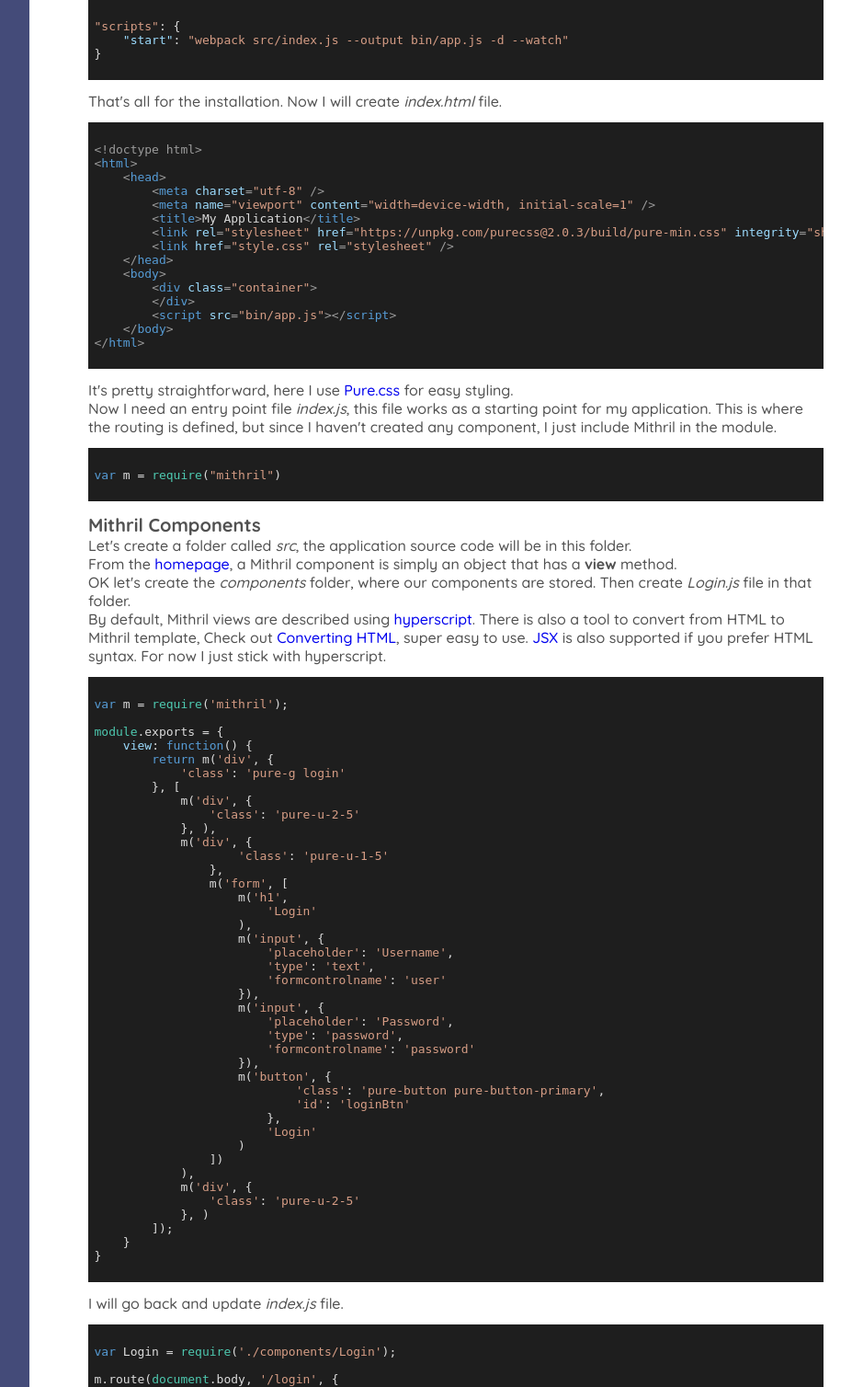
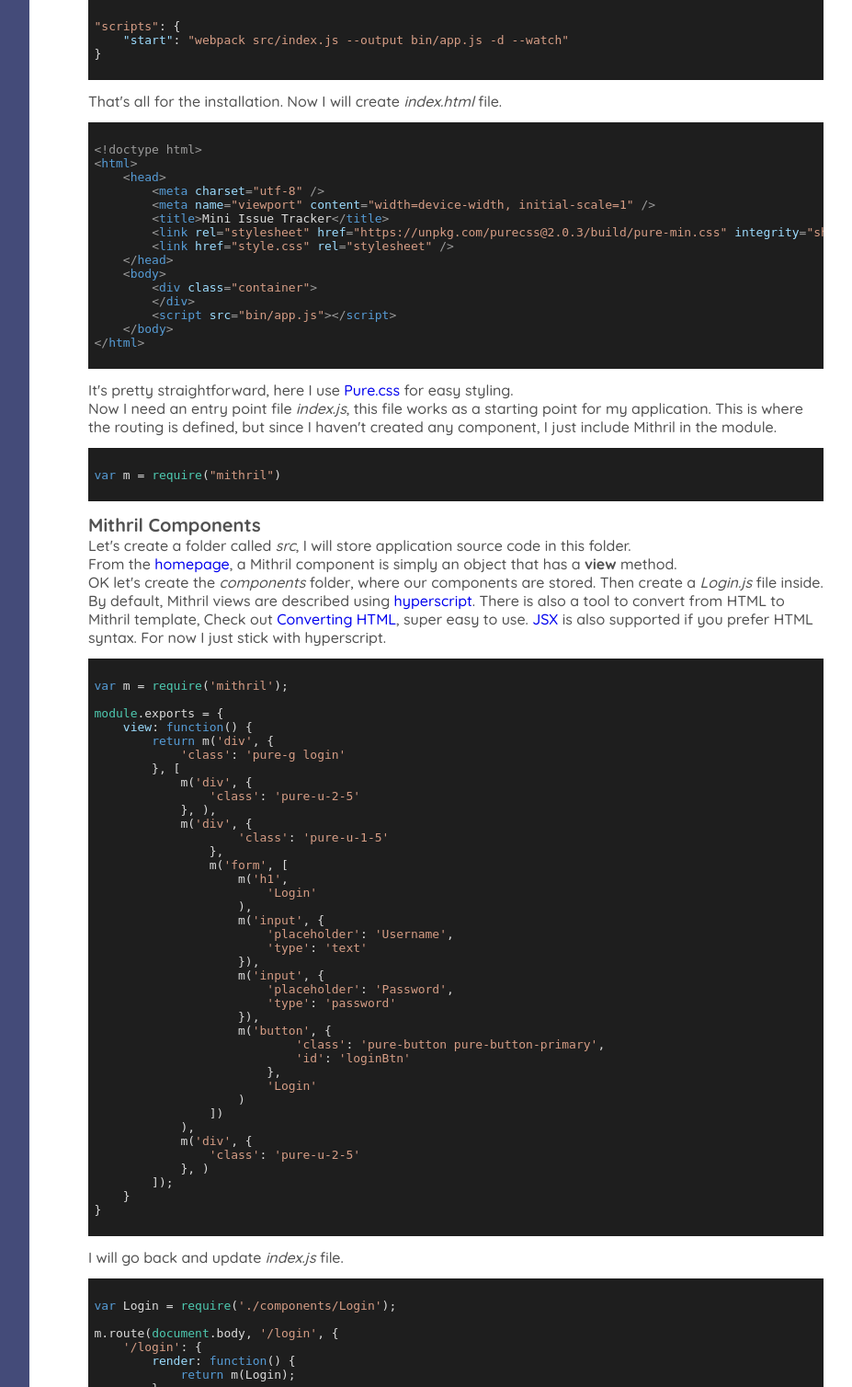
Before and after one commit to tranchikhang/ckhang, a Flask app: template app/templates/posts/2020/2020-07-24-2020-trying-out-mithril-js.html in a window 1280 px wide. Shown: the part 1092-2600 px from the top of the page at 92% size, without its empty margins (224-1151 px from the left). Run offline with Flask 2, Linux system fonts and the light colour scheme; the template is opened without the code that fills it, so the values that code supplies are empty; parts of the project's set-up code (start-up, migrations or seed data) failed here and were passed over; some libraries are stand-ins or nearby versions.

Commit message:
update blog

```diff
--- a/app/templates/posts/2020/2020-07-24-2020-trying-out-mithril-js.html
+++ b/app/templates/posts/2020/2020-07-24-2020-trying-out-mithril-js.html
@@ -59,7 +59,7 @@ npm install webpack webpack-cli --save-dev
     &#x3C;head&#x3E;
         &#x3C;meta charset=&#x22;utf-8&#x22; /&#x3E;
         &#x3C;meta name=&#x22;viewport&#x22; content=&#x22;width=device-width, initial-scale=1&#x22; /&#x3E;
-        &#x3C;title&#x3E;My Application&#x3C;/title&#x3E;
+        &#x3C;title&#x3E;Mini Issue Tracker&#x3C;/title&#x3E;
         &#x3C;link rel=&#x22;stylesheet&#x22; href=&#x22;https://unpkg.com/purecss@2.0.3/build/pure-min.css&#x22; integrity=&#x22;sha384-cg6SkqEOCV1NbJoCu11+bm0NvBRc8IYLRGXkmNrqUBfTjmMYwNKPWBTIKyw9mHNJ&#x22; crossorigin=&#x22;anonymous&#x22;&#x3E;
         &#x3C;link href=&#x22;style.css&#x22; rel=&#x22;stylesheet&#x22; /&#x3E;
     &#x3C;/head&#x3E;
@@ -77,9 +77,9 @@ npm install webpack webpack-cli --save-dev
 var m = require("mithril")
         </code></pre>
         <h3>Mithril Components</h3>
-        <p>Let's create a folder called <i>src</i>, the application source code will be in this folder.</p>
+        <p>Let's create a folder called <i>src</i>, I will store application source code in this folder.</p>
         <p>From the <a href="https://mithril.js.org/components.html" target="_blank">homepage</a>, a Mithril component is simply an object that has a <b>view</b> method.</p>
-        <p>OK let's create the <i>components</i> folder, where our components are stored. Then create <i>Login.js</i> file in that folder.</p>
+        <p>OK let's create the <i>components</i> folder, where our components are stored. Then create a <i>Login.js</i> file inside.</p>
         <p>By default, Mithril views are described using <a href="https://mithril.js.org/hyperscript.html" target="_blank">hyperscript</a>. There is also a tool to convert from HTML to Mithril template, Check out <a href="https://mithril.js.org/hyperscript.html#converting-html">Converting HTML</a>, super easy to use. <a href="https://mithril.js.org/jsx.html" target="_blank">JSX</a> is also supported if you prefer HTML syntax. For now I just stick with hyperscript.</p>
         <pre><code class="javascript">
 var m = require('mithril');
@@ -101,13 +101,11 @@ module.exports = {
                     ),
                     m('input', {
                         'placeholder': 'Username',
-                        'type': 'text',
-                        'formcontrolname': 'user'
+                        'type': 'text'
                     }),
                     m('input', {
                         'placeholder': 'Password',
-                        'type': 'password',
-                        'formcontrolname': 'password'
+                        'type': 'password'
                     }),
                     m('button', {
                             'class': 'pure-button pure-button-primary',
@@ -237,7 +235,7 @@ img {
         </code></pre>
         <p>Let's test it, change to project directory, type the command below:</p>
         <pre><code class="cmd">
-npm init --yes
+npm start
         </code></pre>
         <img src="{{ url_for('static', filename='img/posts/2020/trying-out-mithril-js-1.png') }}">
         <h3>Final</h3>
```
